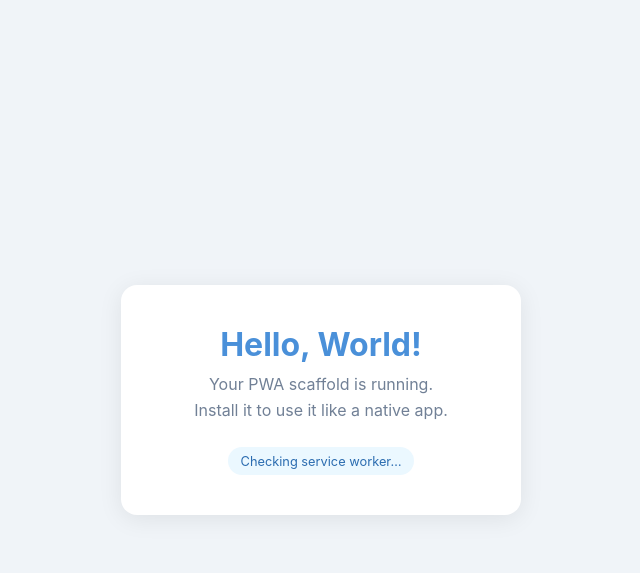
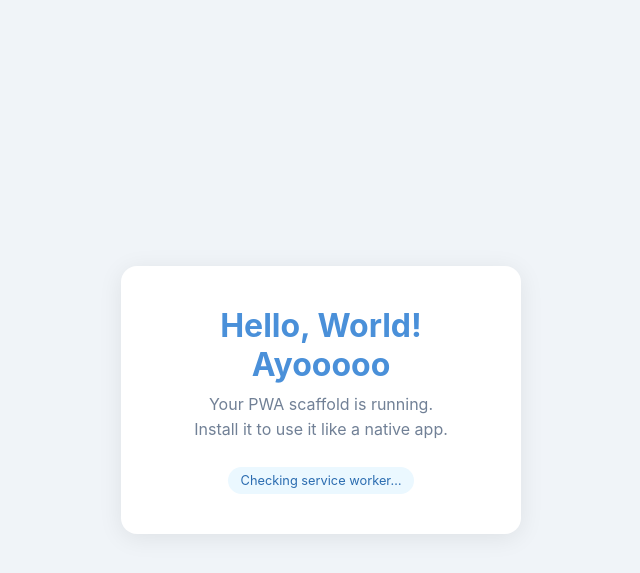
Before and after one commit to pgrogan-vertex/pwa-test, a FastAPI app: page / in a window 1280 px wide. Shown: the top 573 px of the page, without its empty margins (319-959 px from the left). Run offline with FastAPI, Linux system fonts and the light colour scheme.

Commit message:
redo againnnnn

```diff
--- a/templates/index.html
+++ b/templates/index.html
@@ -9,7 +9,7 @@
   <meta name="apple-mobile-web-app-title" content="HelloPWA">
   <link rel="apple-touch-icon" href="/static/icon.svg">
   <link rel="manifest" href="/static/manifest.json">
-  <title>Hello World PWA ayoooo</title>
+  <title>Hello World PWA</title>
   <style>
     * { box-sizing: border-box; margin: 0; padding: 0; }
     body {
@@ -60,7 +60,7 @@
 </head>
 <body>
   <div class="card">
-    <h1>Hello, World!</h1>
+    <h1>Hello, World! Ayooooo</h1>
     <p>Your PWA scaffold is running.<br>Install it to use it like a native app.</p>
     <span class="status" id="sw-status">Checking service worker…</span>
     <button id="install-btn">Add to Home Screen</button>
```
